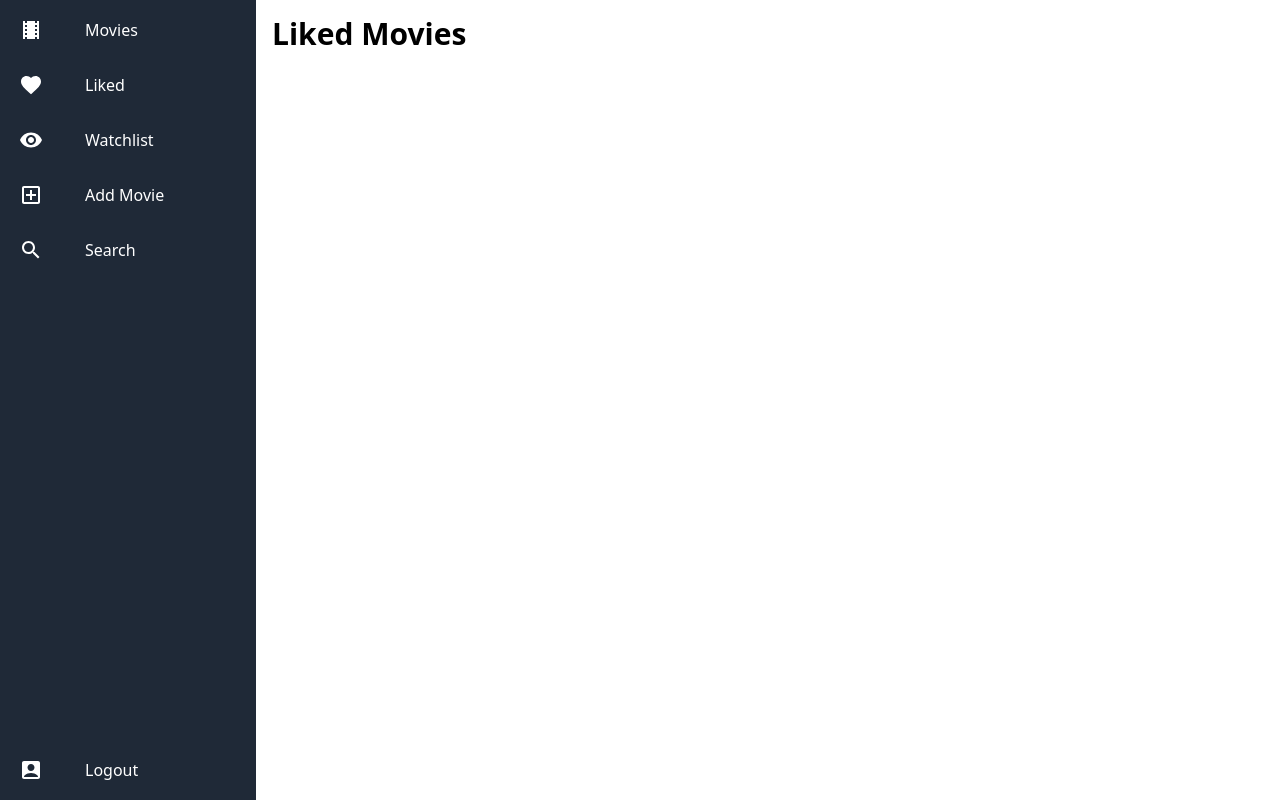
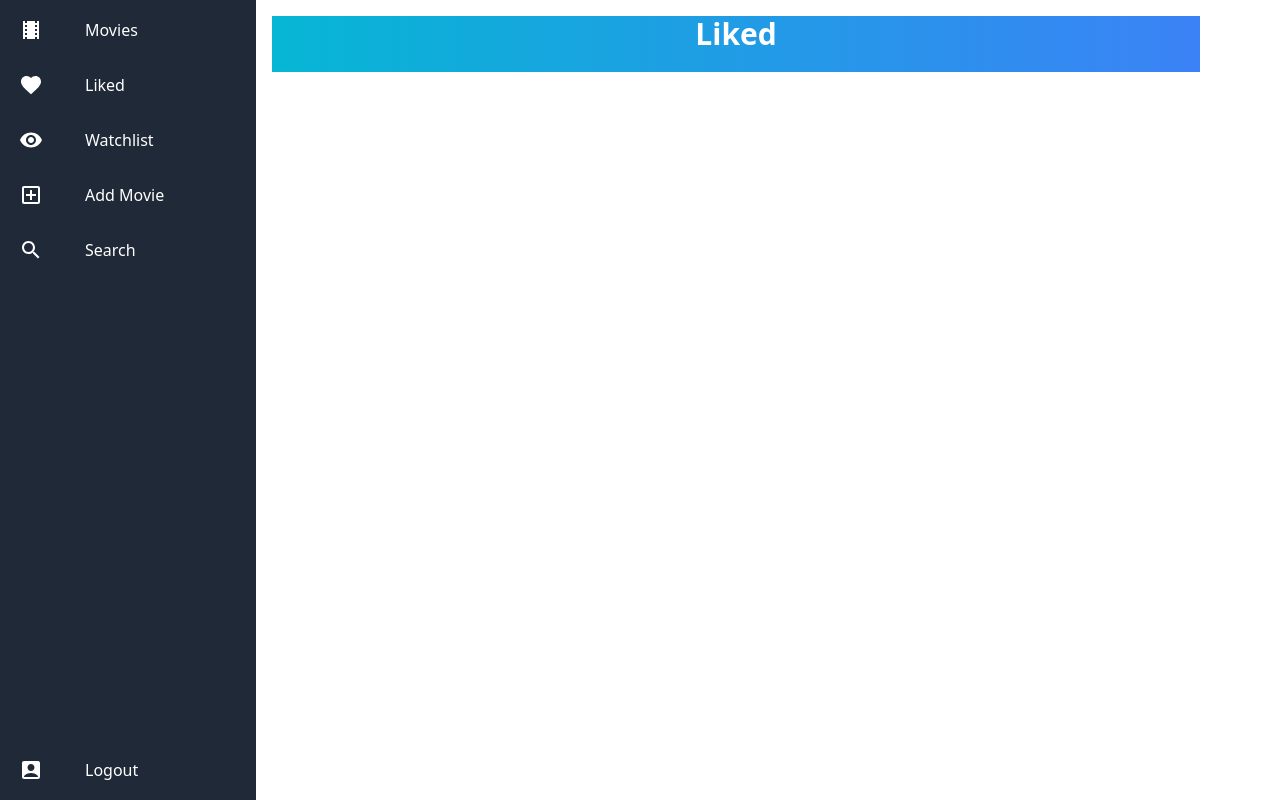
Before and after one commit to lhrinda/FinalProject_DCSs33, a React (Vite) app in the folder final-project/: page / in a window 1280 px wide. Both pictures are taken after a click on the button "Liked". Built offline with nearby package versions, Linux system fonts and the light colour scheme.

Commit message:
Added banners to liked and watchlist

```diff
--- a/final-project/src/Pages/liked.jsx
+++ b/final-project/src/Pages/liked.jsx
@@ -4,7 +4,7 @@ import MoviePoster from '../MoviePoster';
 function Liked({ movies }) {
   return (
     <div>
-      <h1 className="text-3xl font-bold mb-4">Liked Movies</h1>
+    <div class="h-14 bg-gradient-to-r from-cyan-500 to-blue-500"><h1 className="text-center text-3xl font-bold mb-4 text-white">Liked</h1></div>
       <div className="flex flex-wrap">
         {movies.map((movie, index) => (
           <MoviePoster key={index} name={movie.name} image={movie.image} onLike={() => {}} onWishlist={() => {}} />
--- a/final-project/src/Pages/movies.jsx
+++ b/final-project/src/Pages/movies.jsx
@@ -2,7 +2,13 @@ import React from 'react';
 import MoviePoster from '../MoviePoster';
 
 function Movies() {
-  return <h1>Movies Page</h1>;
+  return (
+    <div>
+      <div className="h-14 bg-gradient-to-r from-cyan-500 to-blue-500">
+        <h1 className="text-center text-3xl font-bold mb-4 text-white">Liked Movies</h1>
+      </div>
+    </div>
+  );
 }
 
 export default Movies;
--- a/final-project/src/Pages/watchlist.jsx
+++ b/final-project/src/Pages/watchlist.jsx
@@ -4,7 +4,7 @@ import MoviePoster from '../MoviePoster';
 function Watchlist({ movies }) {
   return (
     <div>
-      <h1 className="text-3xl font-bold mb-4">Watchlist</h1>
+      <div class="h-14 bg-gradient-to-r from-cyan-500 to-blue-500"><h1 className="text-center text-3xl font-bold mb-4 text-white">Watchlist</h1></div>
       <div className="flex flex-wrap">
         {movies.map((movie, index) => (
           <MoviePoster key={index} name={movie.name} image={movie.image} onLike={() => {}} onWishlist={() => {}} />
--- a/final-project/src/style.css
+++ b/final-project/src/style.css
@@ -611,6 +611,10 @@ video {
   display: flex;
 }
 
+.h-14 {
+  height: 3.5rem;
+}
+
 .h-72 {
   height: 18rem;
 }
@@ -689,8 +693,22 @@ video {
   background-color: rgb(31 41 55 / var(--tw-bg-opacity));
 }
 
+.bg-gradient-to-r {
+  background-image: linear-gradient(to right, var(--tw-gradient-stops));
+}
+
 .bg-none {
   background-image: none;
+}
+
+.from-cyan-500 {
+  --tw-gradient-from: #06b6d4 var(--tw-gradient-from-position);
+  --tw-gradient-to: rgb(6 182 212 / 0) var(--tw-gradient-to-position);
+  --tw-gradient-stops: var(--tw-gradient-from), var(--tw-gradient-to);
+}
+
+.to-blue-500 {
+  --tw-gradient-to: #3b82f6 var(--tw-gradient-to-position);
 }
 
 .p-3 {
```
